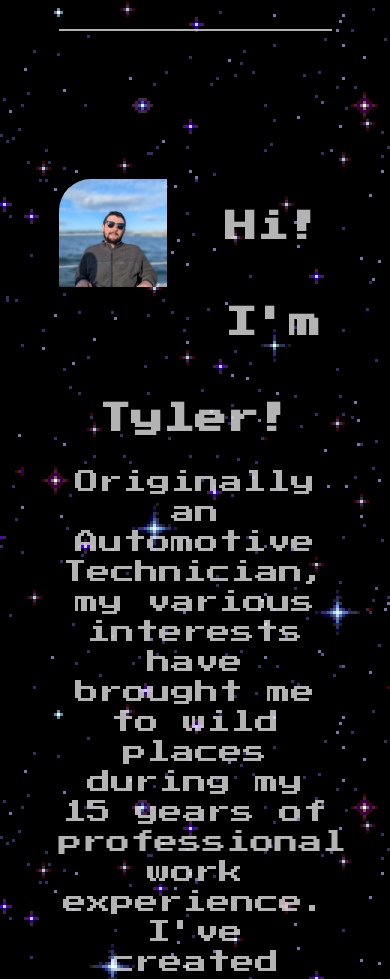
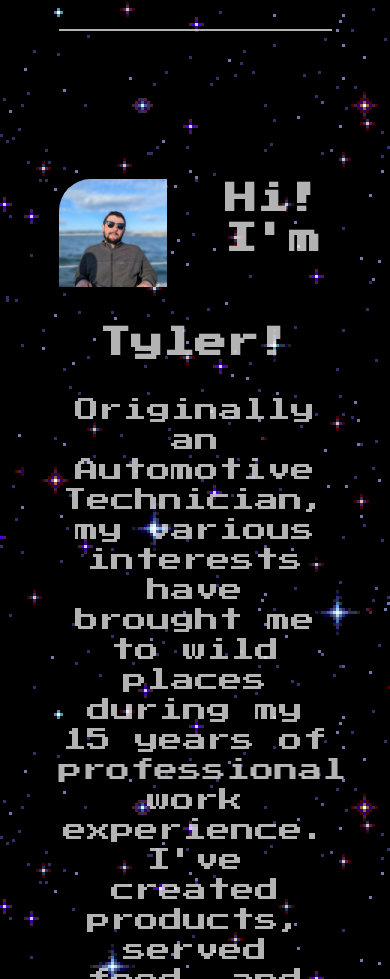
Before and after one commit to tmontobbio/tmontobbio-dev-v2, a React (Create React App) app: page / in a window 390 px wide. Shown: the part 733-1712 px from the top of the page. Built offline with nearby package versions, Linux system fonts and the light colour scheme.

Commit message:
line height mobile css

```diff
--- a/src/app/about/About.css
+++ b/src/app/about/About.css
@@ -32,4 +32,10 @@
         border-top-left-radius: 2em;
     }
 
+    #about h1 {
+        text-align: center;
+        line-height: 1.25em;
+        margin-bottom: 1em;
+    }
+
 }
```
